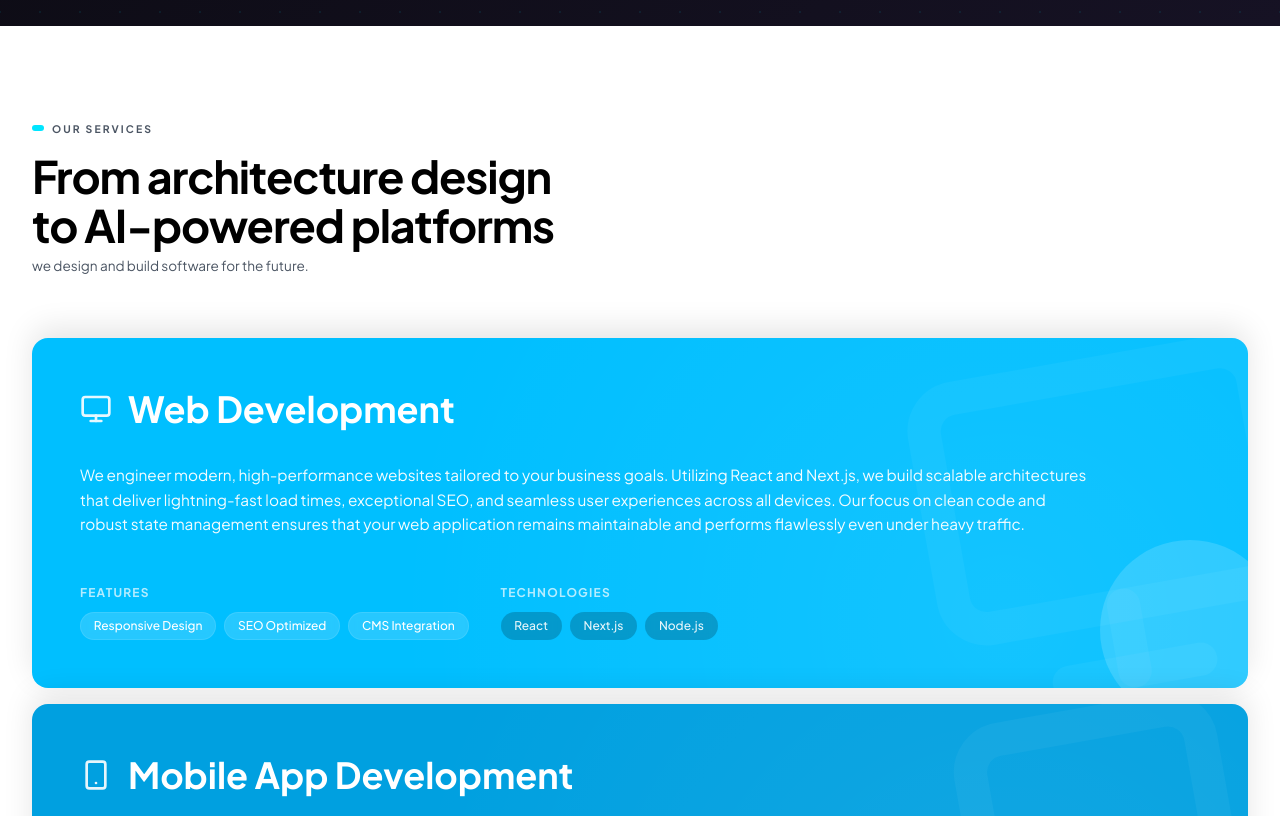
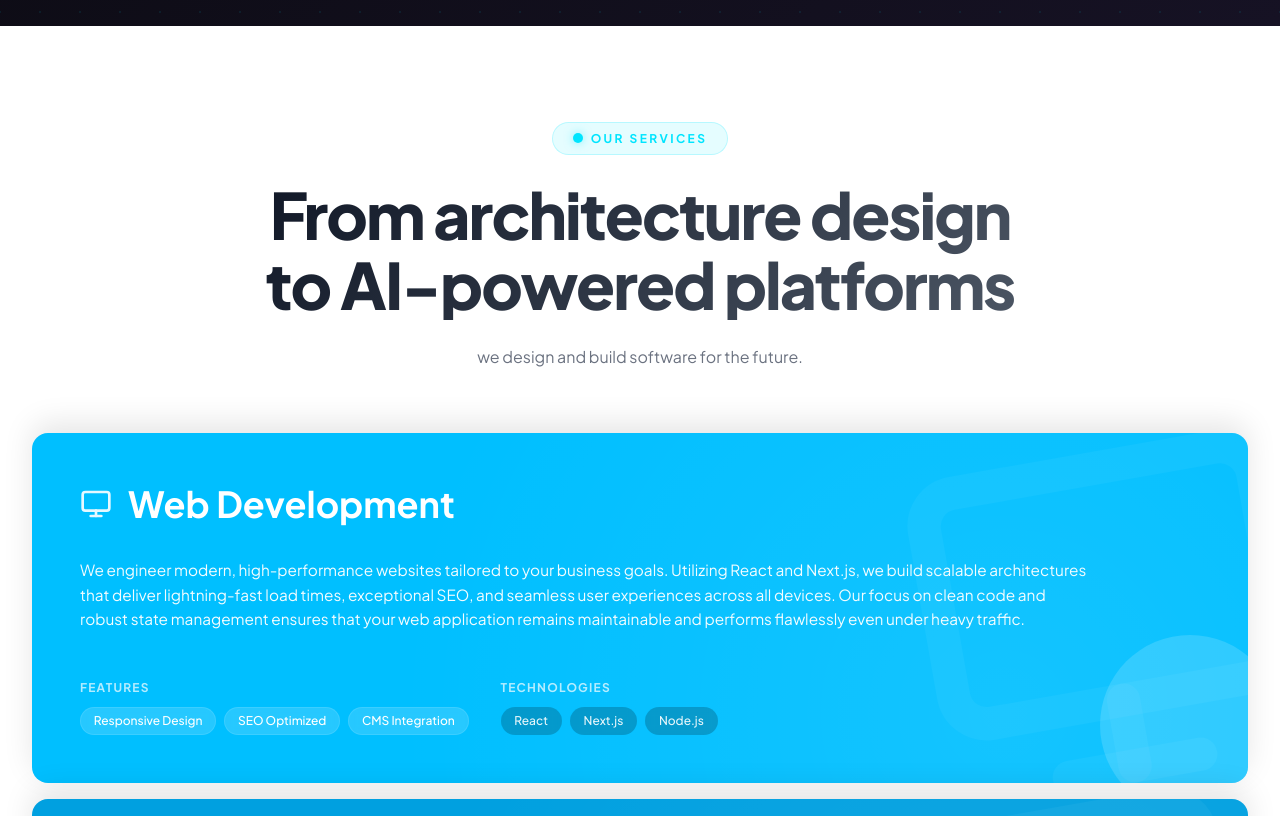
Before and after one commit to codentratechnologies/Codentra_Technologies, a React (Vite) app: page / in a window 1280 px wide. Shown: the part 3220-4036 px from the top of the page. Built offline with nearby package versions, Linux system fonts and the light colour scheme.

Commit message:
refactor: standardize section header components and styles across all pages

```diff
--- a/src/index.css
+++ b/src/index.css
@@ -54,3 +54,73 @@ button {
 ::-webkit-scrollbar-thumb:hover {
   background: #555;
 }
+
+/* Global Section Header Styles */
+.section-header {
+  width: 100%;
+  max-width: 1400px;
+  display: flex;
+  flex-direction: column;
+  align-items: center;
+  text-align: center;
+  margin-bottom: 4rem;
+}
+
+.section-header-label {
+  display: inline-flex;
+  align-items: center;
+  gap: 0.5rem;
+  margin-bottom: 1.5rem;
+  background-color: rgba(0, 229, 255, 0.1);
+  padding: 0.5rem 1.25rem;
+  border-radius: 9999px;
+  border: 1px solid rgba(0, 229, 255, 0.2);
+}
+
+.section-header-label .dot {
+  width: 10px;
+  height: 10px;
+  background-color: #00E5FF;
+  border-radius: 50%;
+  box-shadow: 0 0 10px rgba(0, 229, 255, 0.5);
+}
+
+.section-header-label p {
+  font-size: 0.75rem;
+  letter-spacing: 0.2em;
+  color: #00E5FF;
+  text-transform: uppercase;
+  font-weight: 700;
+  margin: 0;
+}
+
+.section-header h2 {
+  font-size: clamp(32px, 5vw, 64px);
+  font-weight: 800;
+  line-height: 1.1;
+  letter-spacing: -0.03em;
+  margin: 0;
+  background: linear-gradient(135deg, #111827 0%, #4b5563 100%);
+  -webkit-background-clip: text;
+  -webkit-text-fill-color: transparent;
+  max-width: 800px;
+}
+
+/* Special white text for dark backgrounds */
+.dark-theme .section-header h2 {
+  background: linear-gradient(135deg, #ffffff 0%, #9ca3af 100%);
+  -webkit-background-clip: text;
+  -webkit-text-fill-color: transparent;
+}
+
+.section-desc {
+  color: #6b7280;
+  font-size: clamp(1rem, 1.2vw, 1.125rem);
+  line-height: 1.6;
+  max-width: 600px;
+  margin: 1.5rem auto 0;
+}
+
+.dark-theme .section-desc {
+  color: #9ca3af;
+}
--- a/src/sections/Projects.jsx
+++ b/src/sections/Projects.jsx
@@ -53,13 +53,13 @@ const Projects = () => {
 
   return (
     <section id="projects" className="projects-section" ref={containerRef}>
-      <div className="projects-header">
-        <div className="projects-header-label">
+      <div className="section-header">
+        <div className="section-header-label">
           <span className="dot"></span>
           <p>Our Work</p>
         </div>
         <h2>Unseen Possibilities.</h2>
-        <p className="projects-desc">
+        <p className="section-desc">
           Codentra Technologies is a people-first technology company focused on building innovative digital solutions that care about your business growth and product success as much as you do.
         </p>
       </div>
--- a/src/sections/Roadmap.jsx
+++ b/src/sections/Roadmap.jsx
@@ -7,8 +7,8 @@ const Roadmap = () => {
     <section id="roadmap" className="roadmap-section">
       <div className="roadmap-container">
 
-        <div className="roadmap-header-section">
-          <div className="roadmap-header-label">
+        <div className="section-header">
+          <div className="section-header-label">
             <span className="dot"></span>
             <p>Our Approach</p>
           </div>
--- a/src/sections/Services.jsx
+++ b/src/sections/Services.jsx
@@ -60,13 +60,13 @@ const Services = () => {
 
   return (
     <section id="services" className="services-section" ref={containerRef}>
-      <div className="services-header">
-        <div className="services-header-label">
+      <div className="section-header">
+        <div className="section-header-label">
           <span className="dot"></span>
           <p>Our Services</p>
         </div>
         <h2>From architecture design <br />to AI-powered platforms</h2>
-        <p className="services-desc">
+        <p className="section-desc">
           we design and build software for the future.
         </p>
       </div>
--- a/src/sections/Testimonials.jsx
+++ b/src/sections/Testimonials.jsx
@@ -14,12 +14,12 @@ const Testimonials = () => {
     <section id="testimonials" className="testimonials-section">
       <div className="testimonials-container">
 
-        <div className="testimonials-header">
-          <div className="testimonials-subtitle">
-            <span className="blue-line"></span>
+        <div className="section-header">
+          <div className="section-header-label">
+            <span className="dot"></span>
             <p>CLIENT REVIEWS</p>
           </div>
-          <h2 className="testimonials-title">What Our Partners Say</h2>
+          <h2>What Our Partners Say</h2>
         </div>
 
         <div className="testimonials-marquee">
--- a/src/sections/WhyChooseUs.jsx
+++ b/src/sections/WhyChooseUs.jsx
@@ -14,12 +14,12 @@ const WhyChooseUs = () => {
     <section className="why-section">
       <div className="why-container">
 
-        <div className="why-header">
-          <div className="why-subtitle">
-            <span className="blue-line"></span>
+        <div className="section-header">
+          <div className="section-header-label">
+            <span className="dot"></span>
             <p>THE CODENTRA ADVANTAGE</p>
           </div>
-          <h2 className="why-title">
+          <h2>
             Why Global Startups <br /> Choose Us
           </h2>
         </div>
```
